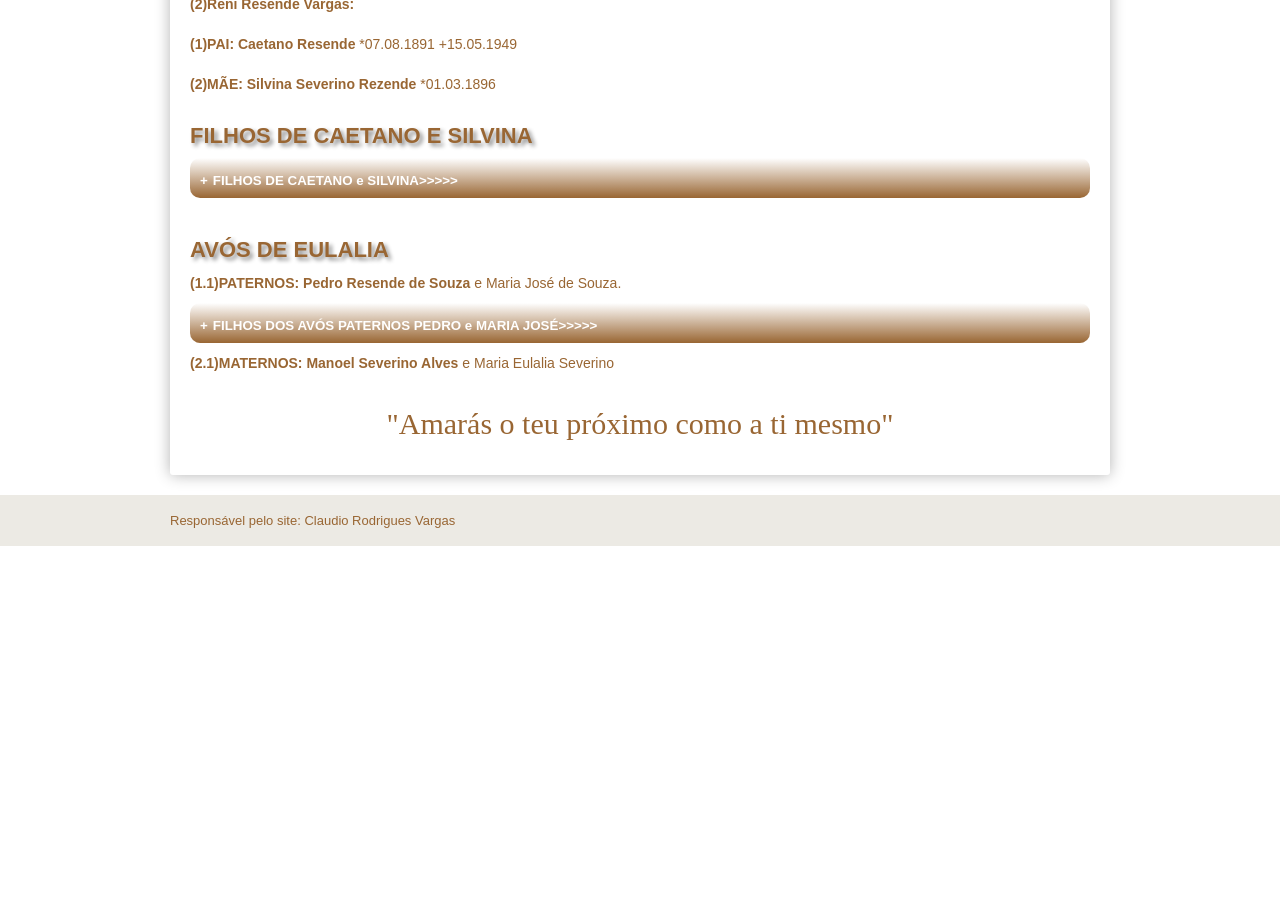
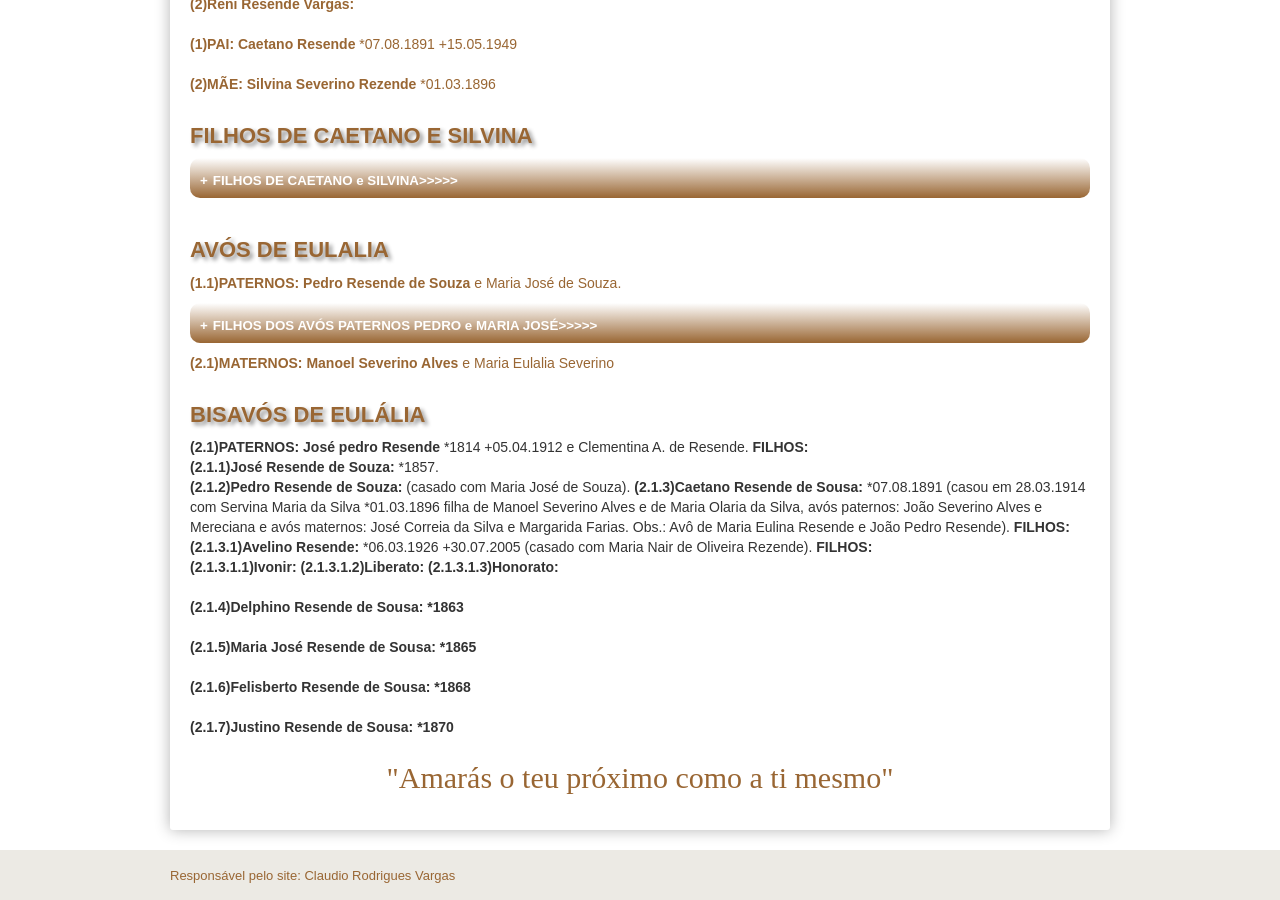
Before and after one commit to claudiovargas1955/claudiovargas1955.github.io, a Jekyll site: the page built from _pages/familia-resende.html, in a window 1280 px wide and 900 px high, scrolled down 675 px. Built offline with Jekyll 4.4.1, drawn with Linux system fonts in a browser that asks for light colours; some web fonts are replaced; before the commit the page ends 1221 px from its top, so only the background shows below that.

Commit message:
Update familia-resende.html

```diff
--- a/_pages/familia-resende.html
+++ b/_pages/familia-resende.html
@@ -211,4 +211,23 @@ Jorni Alfredo, Solange Aparecida (casada com Cleiton de Freitas Flores), Geovane
 
 <p><b>(2.1)MATERNOS: Manoel Severino Alves</b> e Maria Eulalia Severino<br><br>
 
+<h4>BISAVÓS DE EULÁLIA</h4>
+<b>(2.1)PATERNOS: José pedro Resende </b>*1814 +05.04.1912 e Clementina A. de Resende. <b>FILHOS: </b><br>
+      <b>(2.1.1)José Resende de Souza: </b>*1857. <br>
+
+      <b>(2.1.2)Pedro Resende de Souza: </b>(casado com Maria José de Souza).
+
+      <b>(2.1.3)Caetano Resende de Sousa: </b>*07.08.1891 (casou em 28.03.1914 com Servina Maria da Silva *01.03.1896 filha de Manoel Severino Alves e de Maria Olaria da Silva,
+      avós paternos: João Severino Alves e Mereciana e avós maternos: José Correia da Silva e Margarida Farias. Obs.: Avô de Maria Eulina Resende e João Pedro Resende).
+      <b>FILHOS: </b><br>
+          <b>(2.1.3.1)Avelino Resende: </b>*06.03.1926 +30.07.2005 (casado com Maria Nair de Oliveira Rezende). <b>FILHOS: </b><br>
+                <b>(2.1.3.1.1)Ivonir: </b>
+                <b>(2.1.3.1.2)Liberato:</b>
+                <b>(2.1.3.1.3)Honorato:</b><br><br>
+
+      <b>(2.1.4)Delphino Resende de Sousa: *1863 </b><br><br>
+      <b>(2.1.5)Maria José Resende de Sousa: *1865 </b><br><br>
+      <b>(2.1.6)Felisberto Resende de Sousa: *1868 </b><br><br>
+      <b>(2.1.7)Justino Resende de Sousa: *1870 </b><br><br>
+
   <p style="text-align:center; color:#996633; font-size:30px; font-family: 'Rancho', cursive ">"Amarás o teu próximo como a ti mesmo"</p>
```
